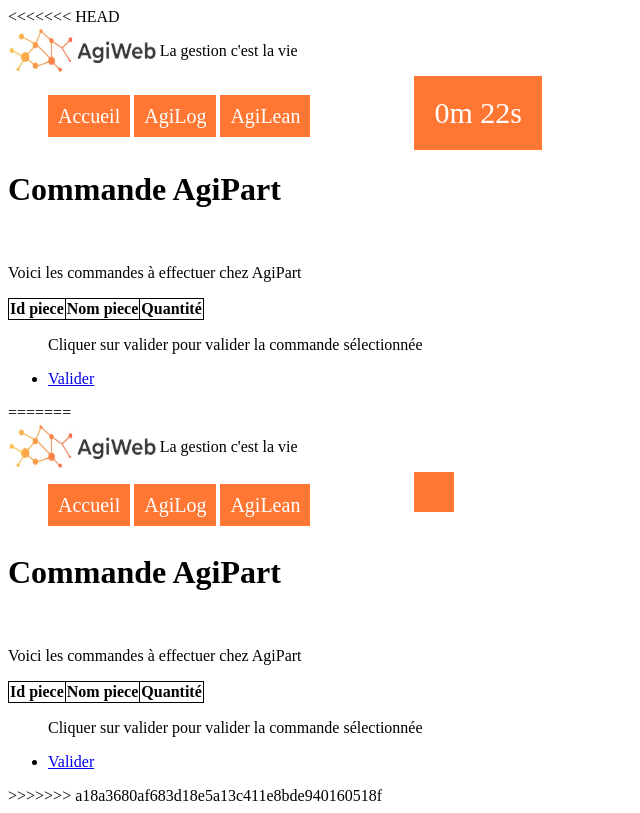
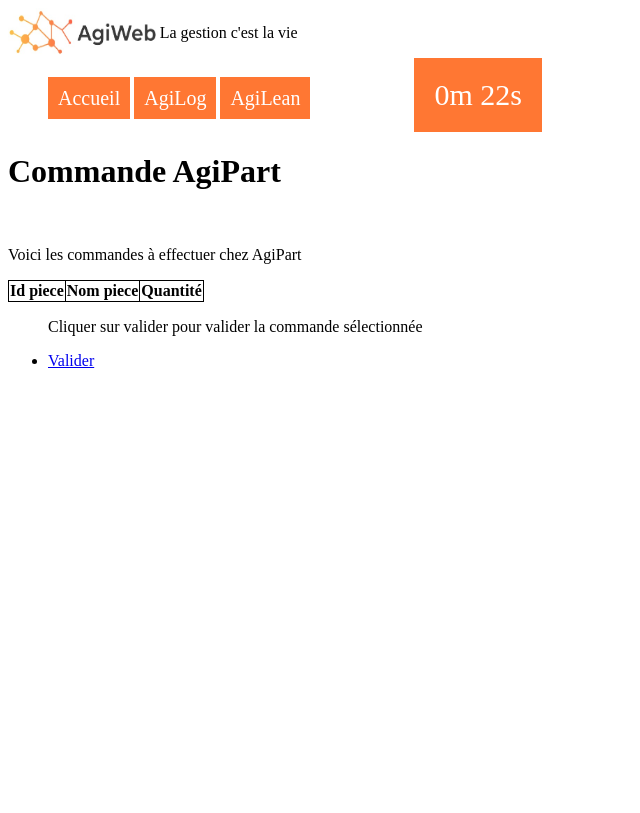
Before and after one commit to edwinguiller/Kleiner, a Flask app: page /Agilog/Encours/Commande_agipart in a window 1280 px wide. Shown: the whole page, without its empty margins (0-640 px from the left). After the commit the page ends 368 px from the top, so only its background shows below. Run offline with Flask 2, Linux system fonts and the light colour scheme; data comes from the database, SQL or seed files in the repository; both versions use the stored data as it was after the commit; lists and menus that the app fills with data are empty.

Commit message:
modif commande

```diff
--- a/AgiWeb/Templates/cmd_agipart.html
+++ b/AgiWeb/Templates/cmd_agipart.html
@@ -3,7 +3,6 @@
 <html>
 {% include "head.html" %}
 
-<<<<<<< HEAD
     <body>
 
         {% include "Navbar.html" %}
@@ -37,38 +36,3 @@
                 <a href="{{url_for('valider_commande_part')}}"> Valider </a>
             </li>
         </ul>
-=======
-	<body>
-
-		{% include "Navbar.html" %}
-
-
-		<!-- Contenu -->
-		<h1>Commande AgiPart</h1>
-		</br>
-		<p> Voici les commandes à effectuer chez AgiPart </p>
-
-
-		<table>
-			<tr>
-				<th>Id piece</th>
-				<th>Nom piece</th>
-				<th>Quantité</th>
-
-			</tr>
-			{%for piece in liste_commande_part %}
-			<tr>
-				<td>{{piece['id']}}</td>
-				<td>{{piece['nom']}}</td>
-				<td>{{piece['quantite']}}</td>
-
-			</tr>
-			{%endfor%}
-		</table>
-		<ul>
-			<p>Cliquer sur valider pour valider la commande sélectionnée</p>
-			<li class=bouton_commande>
-				<a href="{{url_for('valider_commande_part')}}"> Valider </a>
-			</li>
-		</ul>
->>>>>>> a18a3680af683d18e5a13c411e8bde940160518f
--- a/AgiWeb/run.py
+++ b/AgiWeb/run.py
@@ -59,7 +59,7 @@ def cmd_part():# renvoit la page Commande_agipart!
     commande=select_commande_fournisseur ("agipart")
     return render_template('cmd_agipart.html',liste_commande_part=commande)
 
-@app.route('/Agilog/Encours/Commande_agipart')
+@app.route('/Agilog/Encours/Commande_agipart/button')
 def valider_commande_part(): #à faire
 
 
@@ -68,11 +68,11 @@ def valider_commande_part(): #à faire
     # prend en argument la commande donnée par la fonction select_commande_fournisseur et ajoute les pieces dans les commande en en créant une nouvelle
     # a voir comment l'utiliser
     passer__commande(commande)
-    return render_template('cmd_agipart.html')
+    return redirect(url_for('encoursAlog'))
 
 
 
-@app.route('/Agilog/Encours/Commande_agigreen')
+@app.route('/Agilog/Encours/Commande_agigreen/button')
 def valider_commande_green(): #à faire
 
 
@@ -81,7 +81,7 @@ def valider_commande_green(): #à faire
     # prend en argument la commande donnée par la fonction select_commande_fournisseur et ajoute les pieces dans les commande en en créant une nouvelle
     # a voir comment l'utiliser
     passer__commande(commande)
-    return render_template('cmd_agigreen.html')
+    return redirect(url_for('encoursAlog'))
 
 
 @app.route('/Agilog/Encours/Declarer_kit', methods=['GET', 'POST'])#recupere 2 variable nom et prnom et les ajoutent a la base de données (a modifier pour mettre piece et quantite)
```
Also changed, not shown: AgiWeb/Templates/cmd_agigreen.html (+0 -37 lines), AgiWeb/AgiWeb_BDD.db.
